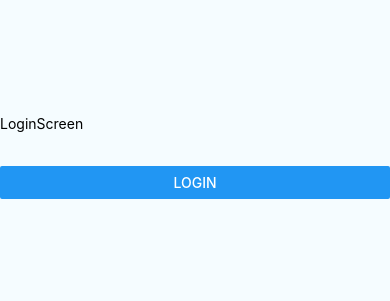
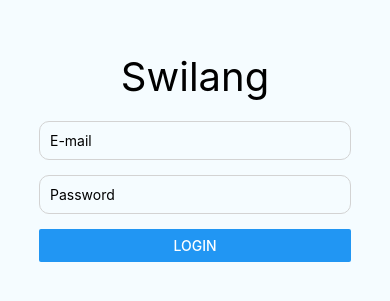
Before and after one commit to Szymanderinio/Swilang, a React Native app in the folder mobile/: screen / in a window 390 px wide. Shown: the part 265-566 px from the top of the page. Built offline with nearby package versions, Linux system fonts and the light colour scheme.

Commit message:
Add proper login page and connect it to api; Fetch from api and display translations; Send actions on swipe to api

```diff
--- a/mobile/App.tsx
+++ b/mobile/App.tsx
@@ -1,14 +1,5 @@
-import { useState } from 'react';
-
-import LoginScreen from './screens/LoginScreen';
-import SwipeScreen from './screens/SwipeScreen';
+import Router from './components/Router';
 
 export default function App() {
-  const [isLogin, setIsLogin] = useState(false);
-
-  if (isLogin) {
-    return <SwipeScreen />;
-  }
-
-  return <LoginScreen setIsLogin={setIsLogin} />;
+  return <Router />;
 }
--- /dev/null
+++ b/mobile/api/api.ts
@@ -0,0 +1,67 @@
+import axios from 'axios';
+
+import { Translation } from '../types/translations';
+import { TranslationAction } from '../types/swipes';
+import { useAppStore } from '../stores/useAppStore';
+
+const API_URL = 'http://localhost:8000';
+
+const apiServer = axios.create({
+  baseURL: API_URL,
+  timeout: 2000,
+});
+
+// POST /auth/login/
+type ApiLoginRequest = {
+  email: string;
+  password: string;
+};
+type ApiLoginResponse = {
+  key: string;
+};
+export const apiLogin = (data: ApiLoginRequest) =>
+  apiServer.post<ApiLoginResponse>('/auth/login/', data);
+
+// POST /auth/create/
+type ApiRegisterRequest = {
+  email: string;
+  password: string;
+};
+type ApiRegisterResponse = {
+  pk: number;
+  email: string;
+};
+export const apiRegister = (data: ApiRegisterRequest) =>
+  apiServer.post<ApiRegisterResponse>('/auth/create/', data);
+
+// GET /translations/
+type ApiGetTranslationsRequest = {
+  language?: string;
+};
+type ApiGetTranslationsResponse = Translation[];
+export const apiGetTranslations = (props?: ApiGetTranslationsRequest) =>
+  apiServer.get<ApiGetTranslationsResponse>(
+    `/translations/${props?.language ? `?lng=${props.language}` : ''}`,
+    {
+      headers: {
+        Authorization: `Token ${useAppStore.getState().apiToken}`,
+      },
+    }
+  );
+
+// POST /translations/<translationID>/action/
+type ApiSendActionRequest = {
+  actionType: typeof TranslationAction[keyof typeof TranslationAction];
+  translationID: number;
+};
+type ApiSendActionResponse = never;
+export const apiSendActionTranslations = (props: ApiSendActionRequest) =>
+  apiServer.post<ApiSendActionResponse>(
+    `/translations/${props.translationID}/action/`,
+    { actionType: props.actionType },
+    {
+      headers: {
+        Authorization: `Token ${useAppStore.getState().apiToken}`,
+      },
+    }
+  );
--- /dev/null
+++ b/mobile/components/AuthRoute.tsx
@@ -0,0 +1,21 @@
+import { useAppStore } from '../stores/useAppStore';
+import { ROUTES } from '../types/routes';
+
+type Props = {
+  children: JSX.Element;
+};
+
+const AuthRoute = ({ children }: Props) => {
+  const apiToken = useAppStore((state) => state.apiToken);
+  const changeRoute = useAppStore((state) => state.changeRoute);
+
+  if (!apiToken) {
+    changeRoute(ROUTES.login);
+
+    return null;
+  }
+
+  return children;
+};
+
+export default AuthRoute;
--- /dev/null
+++ b/mobile/components/Router.tsx
@@ -0,0 +1,33 @@
+import { View, Text } from 'react-native';
+
+import LoginScreen from '../screens/LoginScreen';
+import SwipeScreen from '../screens/SwipeScreen';
+import { useAppStore } from '../stores/useAppStore';
+import { ROUTES } from '../types/routes';
+import AuthRoute from './AuthRoute';
+
+const Router = () => {
+  const currentRoute = useAppStore((state) => state.currentRoute);
+
+  switch (currentRoute) {
+    case ROUTES.login:
+      return <LoginScreen />;
+    case ROUTES.register:
+      return <></>;
+    case ROUTES.swipe:
+      return (
+        <AuthRoute>
+          <SwipeScreen />
+        </AuthRoute>
+      );
+    default:
+      const errorRoute: never = currentRoute;
+      return (
+        <View>
+          <Text>404 Error - "{errorRoute}" doesn't exist</Text>
+        </View>
+      );
+  }
+};
+
+export default Router;
--- a/mobile/screens/LoginScreen.tsx
+++ b/mobile/screens/LoginScreen.tsx
@@ -1,17 +1,65 @@
+import { useState } from 'react';
+import { StatusBar } from 'expo-status-bar';
 import { StyleSheet, View, Text, Button, TextInput } from 'react-native';
-import { StatusBar } from 'expo-status-bar';
 
-type Props = {
-  setIsLogin: (value: boolean) => void;
-};
+import { useAppStore } from '../stores/useAppStore';
+import { ROUTES } from '../types/routes';
+import { apiLogin } from '../api/api';
 
-const LoginScreen = ({ setIsLogin }: Props) => {
+const LoginScreen = () => {
+  const changeRoute = useAppStore((state) => state.changeRoute);
+  const setApiToken = useAppStore((state) => state.setApiToken);
+  const [email, setEmail] = useState('');
+  const [password, setPassword] = useState('');
+  const [error, setError] = useState('');
+
+  if (useAppStore.getState().apiToken) {
+    changeRoute(ROUTES.swipe);
+
+    return null;
+  }
+
+  const handleLogin = async () => {
+    setError('');
+    if (email.length === 0 || password.length === 0) {
+      setError('You have to fill all fields!');
+      return;
+    }
+
+    try {
+      const response = await apiLogin({ email, password });
+      setApiToken(response.data.key);
+      changeRoute(ROUTES.swipe);
+    } catch (e) {
+      console.error(e);
+      setError('Invalid email or/and password!');
+    }
+  };
+
   return (
     <View style={styles.container}>
-      <Text>LoginScreen</Text>
-      <TextInput />
-      <TextInput />
-      <Button title='Login' onPress={() => setIsLogin(true)} />
+      <View style={styles.loginForm}>
+        <Text style={styles.logo}>Swilang</Text>
+        {error && <Text style={styles.errorText}>{error}</Text>}
+        <TextInput
+          autoCapitalize='none'
+          autoCorrect={false}
+          style={styles.textInput}
+          placeholder='E-mail'
+          onChangeText={(value) => setEmail(value)}
+          defaultValue={email}
+        />
+        <TextInput
+          style={styles.textInput}
+          placeholder='Password'
+          onChangeText={(value) => setPassword(value)}
+          defaultValue={password}
+          textContentType='password'
+          autoCapitalize='none'
+          autoCorrect={false}
+        />
+        <Button title='Login' onPress={handleLogin} />
+      </View>
       <StatusBar />
     </View>
   );
@@ -22,6 +70,29 @@ const styles = StyleSheet.create({
     flex: 1,
     backgroundColor: '#F5FCFF',
     justifyContent: 'center',
+    alignItems: 'center',
+  },
+  loginForm: {
+    justifyContent: 'center',
+    width: '80%',
+    height: '50%',
+  },
+  logo: {
+    textAlign: 'center',
+    fontSize: 40,
+    marginBottom: 20,
+  },
+  textInput: {
+    borderWidth: 1,
+    borderColor: 'lightgray',
+    borderRadius: 10,
+    padding: 10,
+    marginBottom: 15,
+  },
+  errorText: {
+    color: 'red',
+    fontWeight: 'bold',
+    marginBottom: 20,
   },
 });
 
--- a/mobile/screens/SwipeScreen.tsx
+++ b/mobile/screens/SwipeScreen.tsx
@@ -1,56 +1,67 @@
 import { StatusBar } from 'expo-status-bar';
-import { useState } from 'react';
+import { useEffect, useState } from 'react';
 import { StyleSheet, View } from 'react-native';
 import Swiper from 'react-native-deck-swiper';
+import { apiGetTranslations, apiSendActionTranslations } from '../api/api';
 
 import SwipeCard from '../components/SwipeCard';
-
-const SWIPES = [
-  {
-    text1: 'chleb',
-    text2: 'bread',
-  },
-  {
-    text1: 'kawa',
-    text2: 'coffee',
-  },
-  {
-    text1: 'niebo',
-    text2: 'sky',
-  },
-  {
-    text1: 'słońce',
-    text2: 'sun',
-  },
-];
+import { TranslationAction } from '../types/swipes';
+import { Translation } from '../types/translations';
 
 export default function SwipeScreen() {
   const [translationVisible, setTranslationVisible] = useState(false);
+  const [swipes, setSwipes] = useState<Translation[]>([]);
+
+  useEffect(() => {
+    const fetchTranslations = async () => {
+      try {
+        const response = await apiGetTranslations();
+        setSwipes(response.data);
+      } catch (error) {
+        console.error(error);
+      }
+    };
+
+    fetchTranslations();
+  }, []);
+
+  const handleSwiped = async (
+    cardIndex: number,
+    actionType: typeof TranslationAction[keyof typeof TranslationAction]
+  ) => {
+    try {
+      await apiSendActionTranslations({
+        actionType,
+        translationID: swipes[cardIndex].id,
+      });
+    } catch (error) {
+      console.error(error);
+    }
+    setTranslationVisible(false);
+  };
 
   return (
     <View style={styles.container}>
       <Swiper
-        cards={SWIPES}
-        renderCard={({ text1, text2 }) => (
+        cards={swipes}
+        renderCard={(data) => (
           <SwipeCard
-            text1={text1}
-            text2={text2}
+            text1={data?.wordText}
+            text2={data?.translatedWord}
             setTranslationVisible={setTranslationVisible}
           />
         )}
-        onSwiped={(cardIndex) => {
-          console.log(cardIndex);
-          setTranslationVisible(false);
-          console.log('setTranslationVisible', setTranslationVisible);
-        }}
-        onSwipedAll={() => {
-          console.log('onSwipedAll');
-        }}
+        onSwipedLeft={(index) =>
+          handleSwiped(index, TranslationAction.SWIPE_LEFT)
+        }
+        onSwipedRight={(index) =>
+          handleSwiped(index, TranslationAction.SWIPE_RIGHT)
+        }
         infinite
         backgroundColor={'white'}
-        stackSize={SWIPES.length}
-        disableBottomSwipe={!translationVisible}
-        disableTopSwipe={!translationVisible}
+        stackSize={2}
+        disableBottomSwipe
+        disableTopSwipe
         disableRightSwipe={!translationVisible}
         disableLeftSwipe={!translationVisible}
       />
@@ -63,6 +74,7 @@ const styles = StyleSheet.create({
   container: {
     flex: 1,
     backgroundColor: '#F5FCFF',
+    display: 'flex',
   },
   card: {
     flex: 1,
--- /dev/null
+++ b/mobile/stores/useAppStore.tsx
@@ -0,0 +1,26 @@
+import create from 'zustand';
+
+import { Route, ROUTES } from '../types/routes';
+
+type AppStoreVars = {
+  currentRoute: Route;
+  apiToken: string | null;
+};
+
+type AppStoreFuncs = {
+  changeRoute: (route: Route) => void;
+  setApiToken: (newToken: string) => void;
+};
+
+type AppStore = AppStoreVars & AppStoreFuncs;
+
+const initialState: AppStoreVars = {
+  currentRoute: ROUTES.login,
+  apiToken: null,
+};
+
+export const useAppStore = create<AppStore>()((set) => ({
+  ...initialState,
+  changeRoute: (route) => set({ currentRoute: route }),
+  setApiToken: (newApiToken) => set({ apiToken: newApiToken }),
+}));
--- /dev/null
+++ b/mobile/types/routes.ts
@@ -0,0 +1,7 @@
+export const ROUTES = {
+  login: 'login',
+  register: 'register',
+  swipe: 'swipe',
+} as const;
+
+export type Route = typeof ROUTES[keyof typeof ROUTES];
--- /dev/null
+++ b/mobile/types/swipes.ts
@@ -0,0 +1,5 @@
+export const TranslationAction = {
+  SWIPE_LEFT: 0,
+  SWIPE_RIGHT: 1,
+  REPORT: 2,
+} as const;
--- /dev/null
+++ b/mobile/types/translations.ts
@@ -0,0 +1,6 @@
+export type Translation = {
+  id: number;
+  wordText: string;
+  translatedWord: string;
+  languageText: string;
+};
```
Also changed, not shown: mobile/package.json (+13 -11 lines), 1 other file (tests, documents, lock files or other folders).
